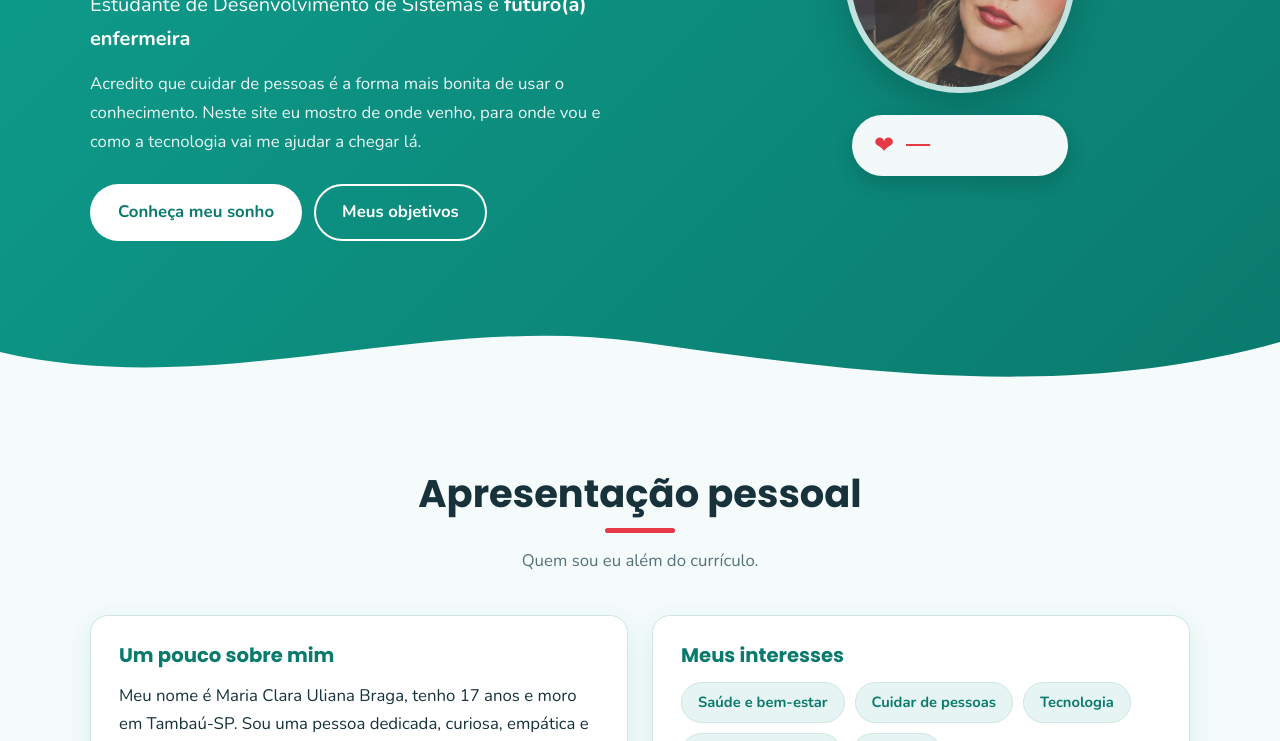
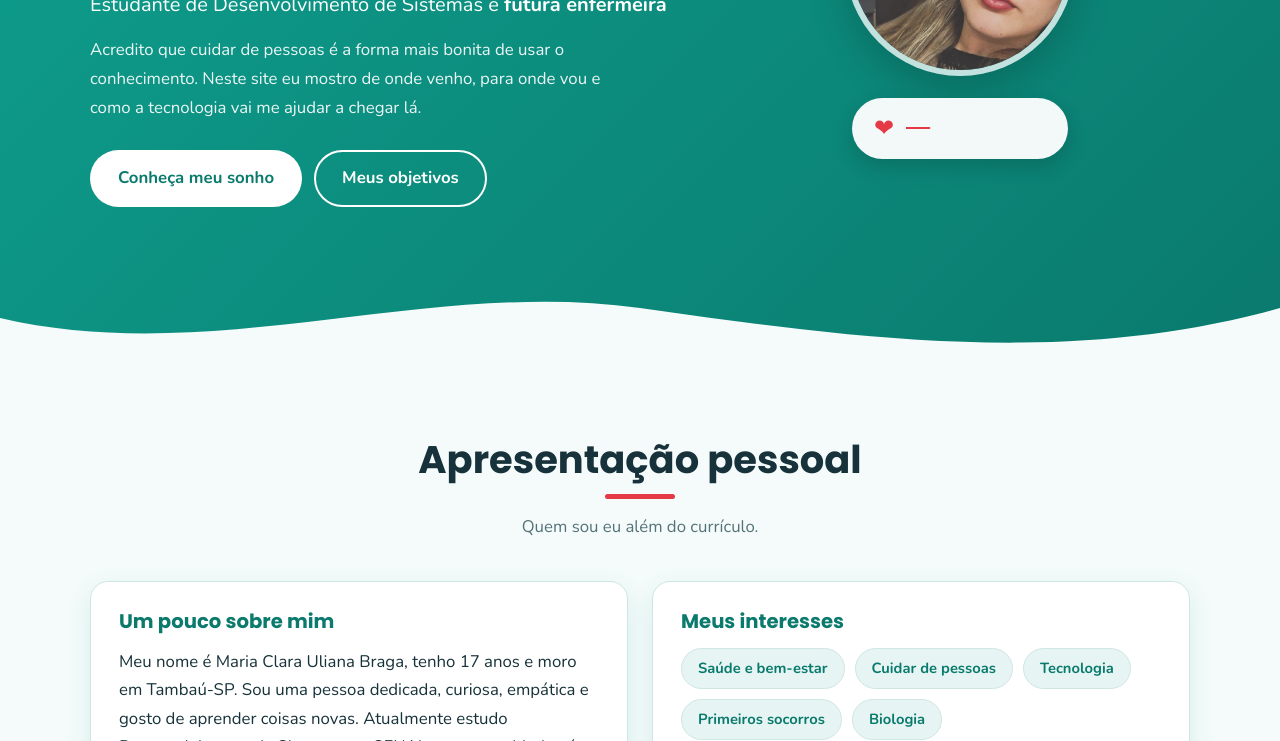
Before and after one commit to BragaMaria08/meu-futuro-profissional, a plain HTML site: page index.html in a window 1280 px wide. Shown: the part 359-1100 px from the top of the page. Drawn offline with nearby package versions, Linux system fonts and the light colour scheme.

Commit message:
Update index.html

```diff
--- a/index.html
+++ b/index.html
@@ -45,7 +45,7 @@
           <p class="eyebrow">Olá, eu sou</p>
           <!-- PERSONALIZE: coloque seu nome -->
           <h1>Maria Clara Uliana Braga</h1>
-          <p class="hero-role">Estudante de Desenvolvimento de Sistemas e <strong>futuro(a) enfermeira</strong></p>
+          <p class="hero-role">Estudante de Desenvolvimento de Sistemas e <strong>futura enfermeira</strong></p>
           <p class="hero-desc">
             Acredito que cuidar de pessoas é a forma mais bonita de usar o conhecimento.
             Neste site eu mostro de onde venho, para onde vou e como a tecnologia vai me ajudar a chegar lá.
```
